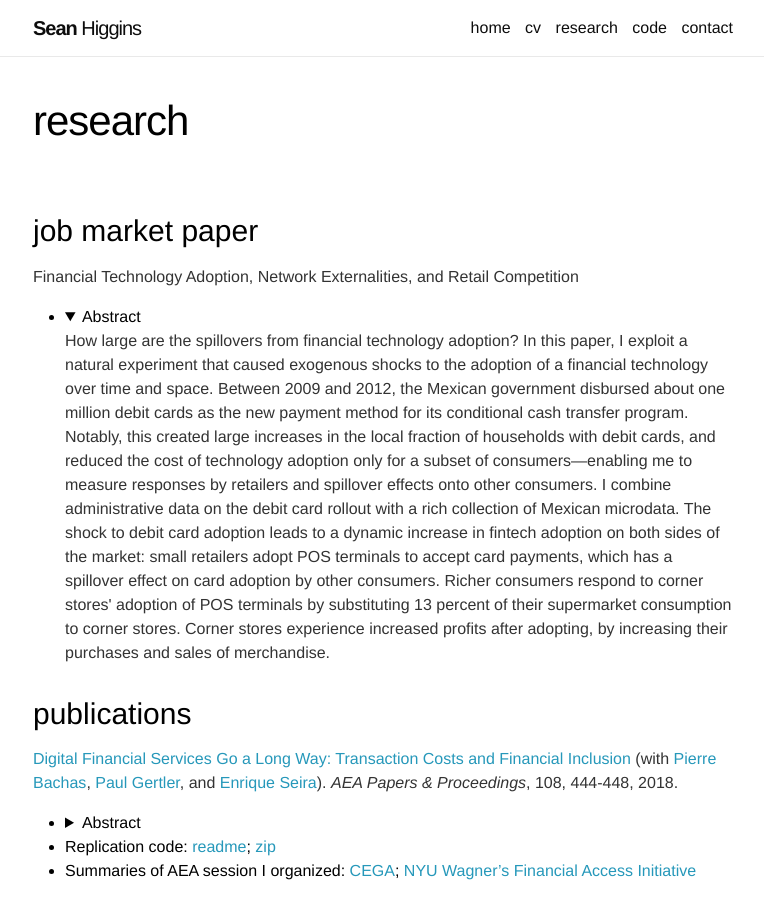
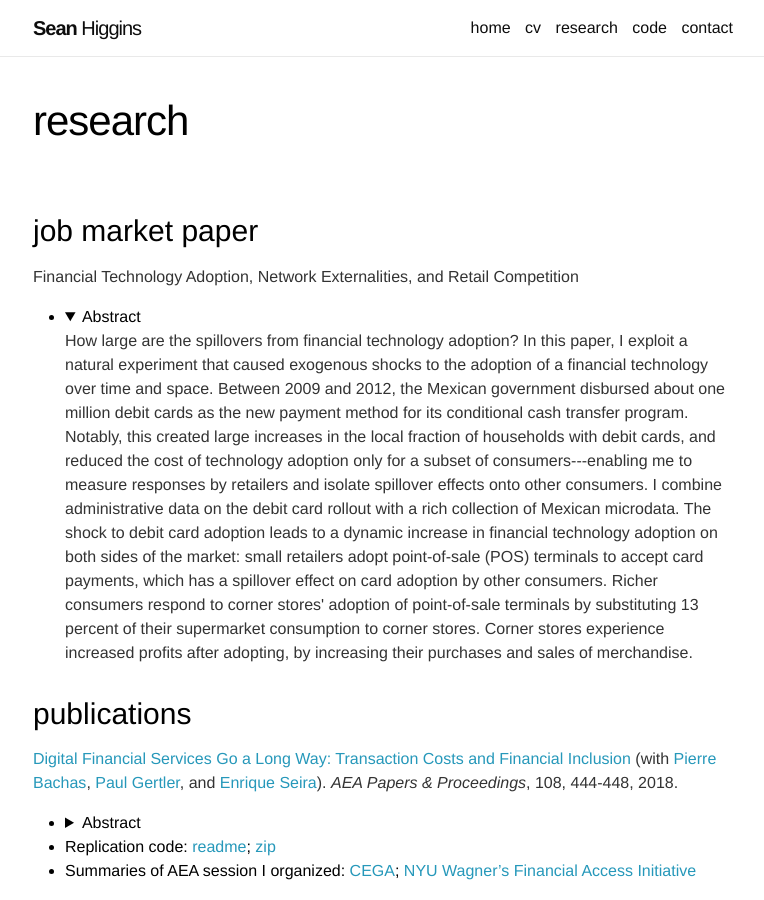
Before and after one commit to skhiggins/skhiggins.github.io, a Jekyll site: the page built from _pages/1_research.md, in a window 1280 px wide and 900 px high. Shown: the whole window, without its empty margins (257-1021 px from the left). Built offline with Jekyll 4.4.1, drawn with Linux system fonts in a browser that asks for light colours; nearby versions of some CDN libraries.

Commit message:
fix typo

```diff
--- a/_pages/1_research.md
+++ b/_pages/1_research.md
@@ -7,7 +7,7 @@ title: research
 ### job market paper
 
 Financial Technology Adoption, Network Externalities, and Retail Competition
-- <details open><summary>Abstract</summary><p>How large are the spillovers from financial technology adoption? In this paper, I exploit a natural experiment that caused exogenous shocks to the adoption of a financial technology over time and space. Between 2009 and 2012, the Mexican government disbursed about one million debit cards as the new payment method for its conditional cash transfer program. Notably, this created large increases in the local fraction of households with debit cards, and reduced the cost of technology adoption only for a subset of consumers—enabling me to measure responses by retailers and spillover effects onto other consumers. I combine administrative data on the debit card rollout with a rich collection of Mexican microdata. The shock to debit card adoption leads to a dynamic increase in fintech adoption on both sides of the market: small retailers adopt POS terminals to accept card payments, which has a spillover effect on card adoption by other consumers. Richer consumers respond to corner stores' adoption of POS terminals by substituting 13 percent of their supermarket consumption to corner stores. Corner stores experience increased profits after adopting, by increasing their purchases and sales of merchandise.</p></details>
+- <details open><summary>Abstract</summary><p>How large are the spillovers from financial technology adoption? In this paper, I exploit a natural experiment that caused exogenous shocks to the adoption of a financial technology over time and space. Between 2009 and 2012, the Mexican government disbursed about one million debit cards as the new payment method for its conditional cash transfer program. Notably, this created large increases in the local fraction of households with debit cards, and reduced the cost of technology adoption only for a subset of consumers---enabling me to measure responses by retailers and isolate spillover effects onto other consumers. I combine administrative data on the debit card rollout with a rich collection of Mexican microdata. The shock to debit card adoption leads to a dynamic increase in financial technology adoption on both sides of the market: small retailers adopt point-of-sale (POS) terminals to accept card payments, which has a spillover effect on card adoption by other consumers. Richer consumers respond to corner stores' adoption of point-of-sale terminals by substituting 13 percent of their supermarket consumption to corner stores. Corner stores experience increased profits after adopting, by increasing their purchases and sales of merchandise.</p></details>
 
 ### publications
 
@@ -45,7 +45,7 @@ _Public Finance Review_ 42, 346-67, 2014.
 
 [How Debit Cards Enable the Poor to Save More](/assets/pdf/BachasGertlerHigginsSeira_DebitCards.pdf) (with [Pierre Bachas](https://pierrebachas.weebly.com/), [Paul Gertler](https://www.paulgertler.com/), and [Enrique Seira](https://www.enriqueseira.com/)).
 NBER Working Paper 23252.
-- <details><summary>Abstract</summary><p>While formal savings can have a number of positive impacts for the poor, savings and active account use remain low. We study an at-scale natural experiment in Mexico in which debit cards are rolled out to beneficiaries of a cash transfer program, who already received transfers directly deposited into a savings account. Using administrative account data and household surveys, we find that after two years with a card, beneficiaries accumulate a savings stock equal to 2 pecent of annual income. This effect size is larger than the impact of other interventions studied in the savings literature. We show that the increase in formal savings appears to be an increase in overall savings, financed by a voluntary reduction in current consumption. Debit cards increase account usage and savings through two mechanisms: first, they reduce the transaction costs of accessing money in the account; second, they reduce monitoring costs, which leads beneficiaries to check their account balances frequently and build trust in the bank.</p></details>
+- <details><summary>Abstract</summary><p>While formal savings can have a number of positive impacts for the poor, savings and active account use remain low. We study an at-scale natural experiment in Mexico in which debit cards are rolled out to beneficiaries of a cash transfer program, who already received transfers directly deposited into a savings account. Using administrative account data and household surveys, we find that after two years with a card, beneficiaries accumulate a savings stock equal to 2 percent of annual income. This effect size is larger than the impact of other interventions studied in the savings literature. We show that the increase in formal savings appears to be an increase in overall savings, financed by a voluntary reduction in current consumption. Debit cards increase account usage and savings through two mechanisms: first, they reduce the transaction costs of accessing money in the account; second, they reduce monitoring costs, which leads beneficiaries to check their account balances frequently and build trust in the bank.</p></details>
 - Our write-up on [VoxDev](https://voxdev.org/topic/finance/digital-financial-services-go-long-way-evidence-mexico)
 
 [The Political Economy of Antipoverty Spending and Poverty Measurement](https://econ.tulane.edu/RePEc/pdf/tul1604r.pdf)
```
Also changed, not shown: 2 other files.
